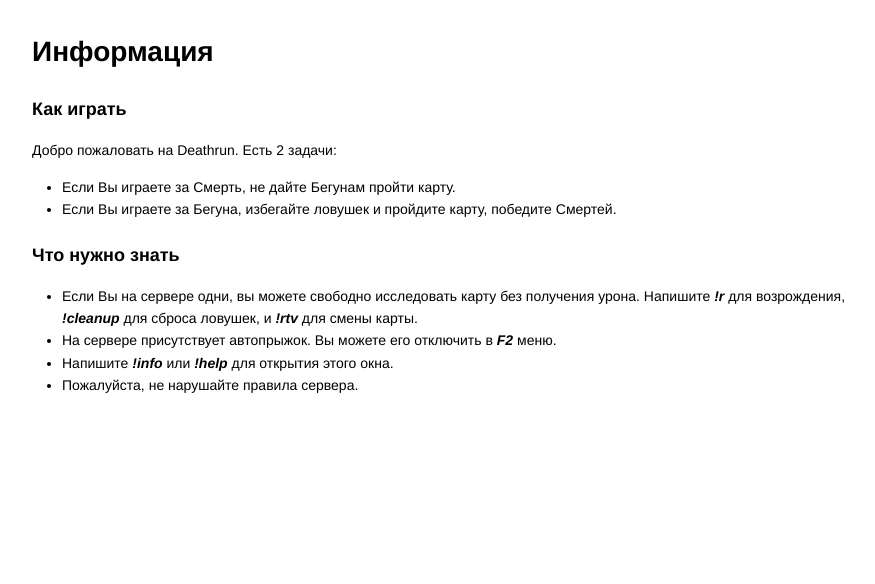
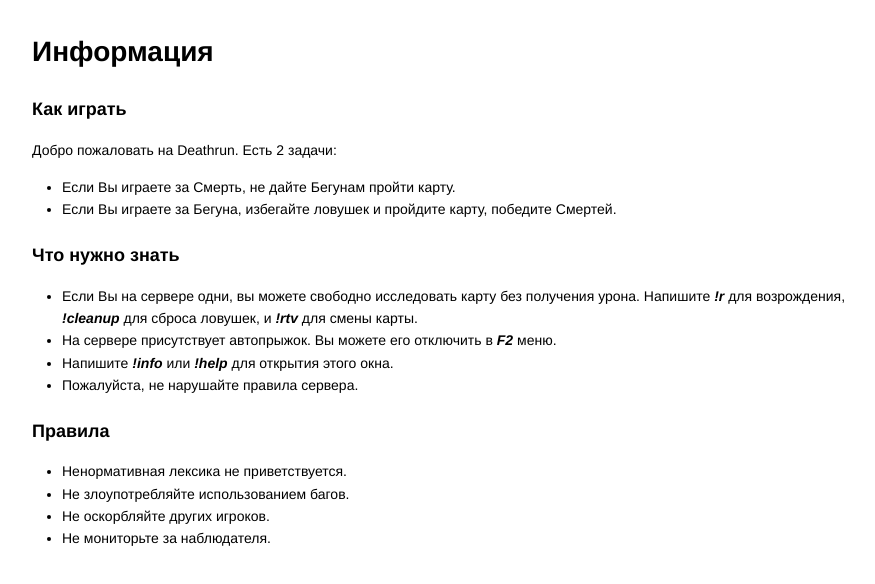
Before and after one commit to vkasan/dr, a plain HTML site: page index.html in a window 1280 px wide. Shown: the whole page, without its empty margins (181-1056 px from the left). Drawn offline with nearby package versions, Linux system fonts and the light colour scheme; some packages are replaced by stand-ins of ours.

Commit message:
рулес

```diff
--- a/index.html
+++ b/index.html
@@ -342,5 +342,14 @@ kbd {
 <li>Пожалуйста, не нарушайте правила сервера.</li>
 </ul>
 
+<h3 id="Need-To-Know">Правила</h3>
+
+<ul>
+<li>Ненормативная лексика не приветствуется.</li>
+<li>Не злоупотребляйте использованием багов.</li>
+<li>Не оскорбляйте других игроков.</li>
+<li>Не мониторьте за наблюдателя.</li>
+</ul>
+
 </body>
 </html>
```
